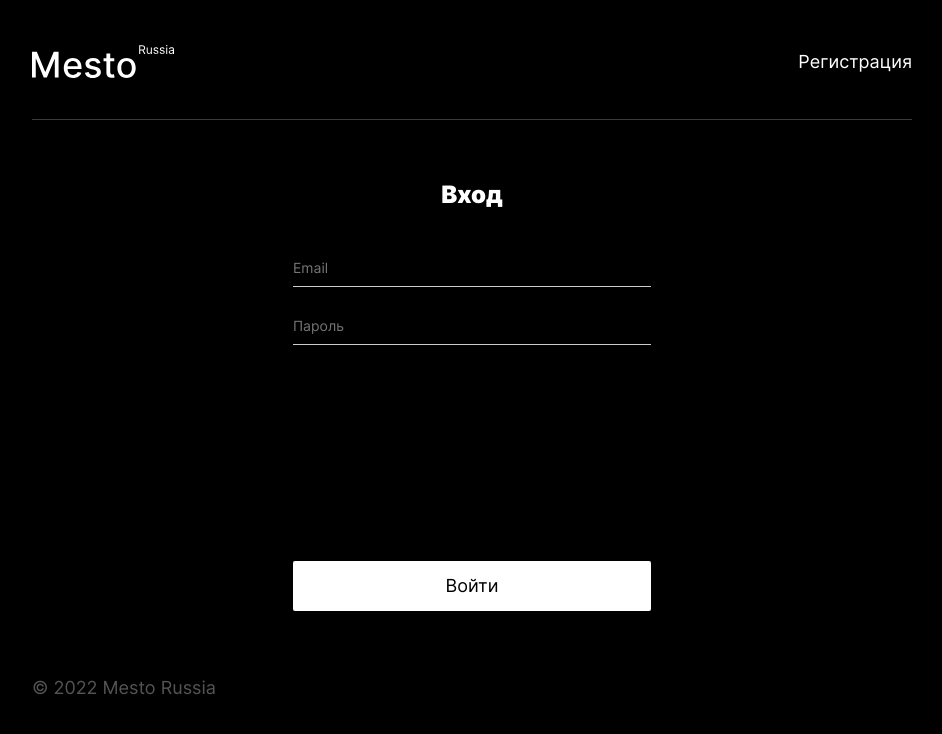
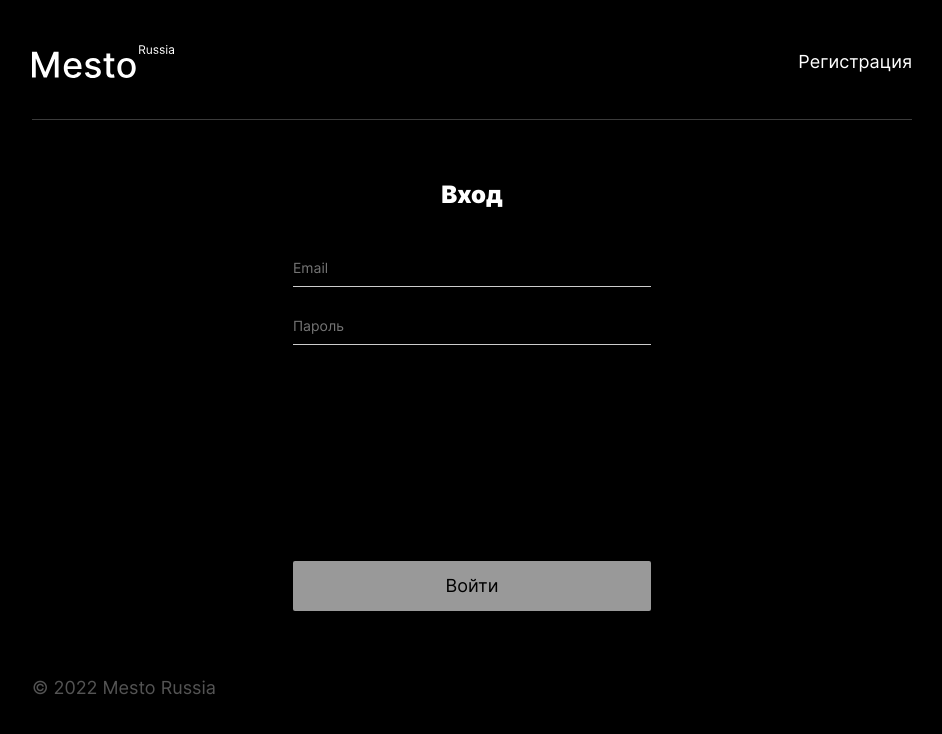
Before and after one commit to larikov174/react-mesto-api-full, a React (Create React App) app in the folder frontend/: page /signin in a window 1280 px wide. Shown: the top 734 px of the page, without its empty margins (168-1110 px from the left). Built offline with nearby package versions, Linux system fonts and the light colour scheme; no server answers.

Commit message:
fix: edit login submit button appirance on init

```diff
--- a/frontend/src/blocks/login/__button/login__button.css
+++ b/frontend/src/blocks/login/__button/login__button.css
@@ -20,6 +20,11 @@
   opacity: 0.6;
 }
 
+.login__button:disabled{
+  opacity: 0.6;
+  cursor: default;
+}
+
 @media screen and (max-width: 485px){
   .login__button {
     margin-top: 173px;
--- a/frontend/src/components/Login.js
+++ b/frontend/src/components/Login.js
@@ -1,5 +1,5 @@
 /* eslint-disable no-console */
-import React, { useState } from 'react';
+import React, { useState, useRef, useEffect } from 'react';
 import AuthForm from './AuthForm';
 
 export default function Login({ onLogin }) {
@@ -7,6 +7,7 @@ export default function Login({ onLogin }) {
   const [password, setPassword] = useState();
   const [buttonTitle, setButtonTitle] = useState('Войти');
   const errorShow = (err) => console.error(err);
+  const buttonRef = useRef();
   const onEmailChange = (e) => setEmail(e.target.value);
   const onPassChange = (e) => setPassword(e.target.value);
   const handleLogin = (e) => {
@@ -22,6 +23,14 @@ export default function Login({ onLogin }) {
       setButtonTitle('Войти');
     }
   };
+
+  useEffect(() =>{
+    if(email && password){
+      buttonRef.current.disabled = false;
+    }else {
+      buttonRef.current.disabled = true;
+    }
+  })
 
   return (
     <AuthForm className="login" onSubmit={handleLogin}>
@@ -46,7 +55,7 @@ export default function Login({ onLogin }) {
         placeholder="Пароль"
         required
       />
-      <button className="login__button" type="submit">
+      <button ref={buttonRef} className="login__button" type="submit">
         {buttonTitle}
       </button>
     </AuthForm>
```
